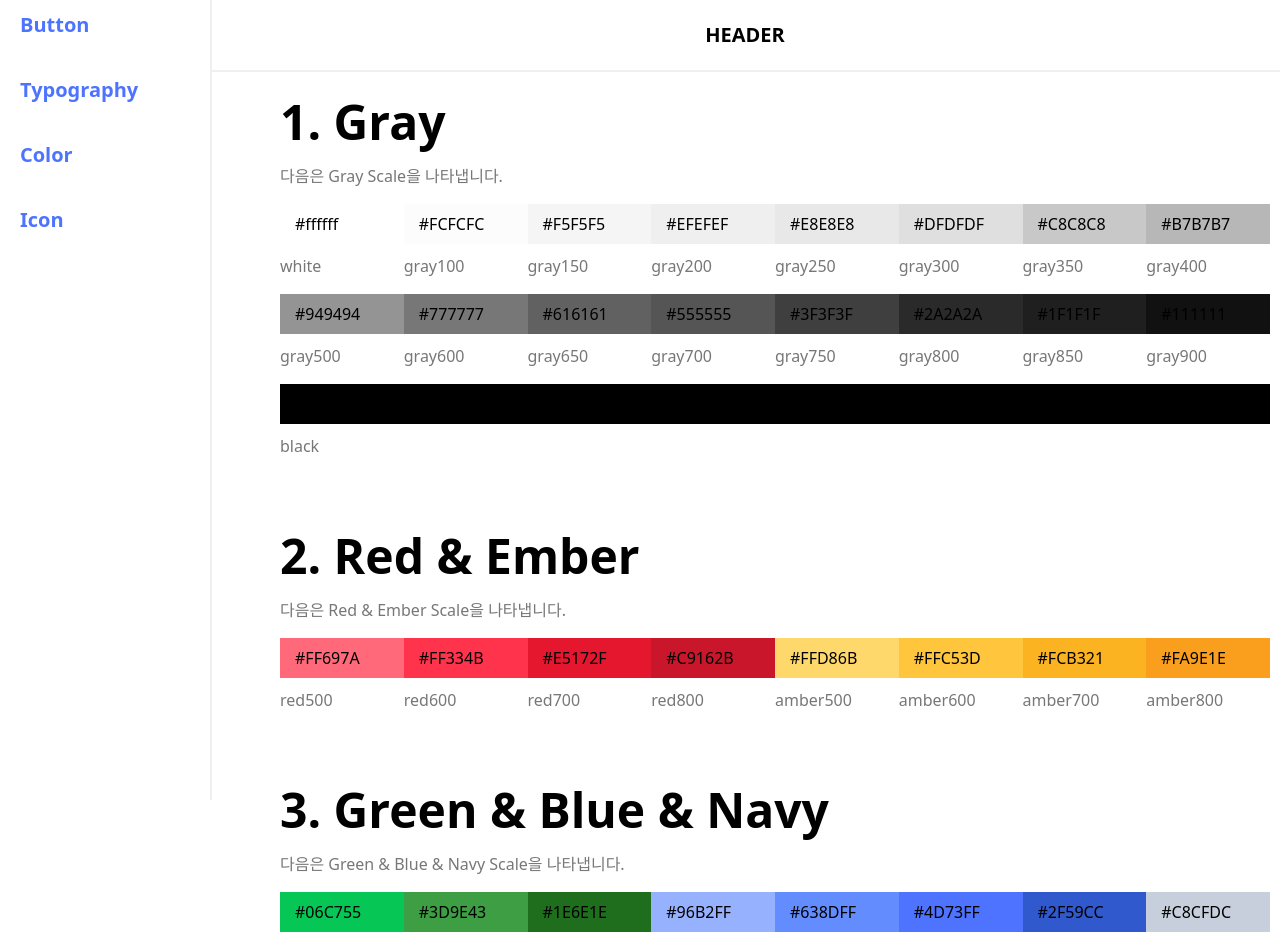
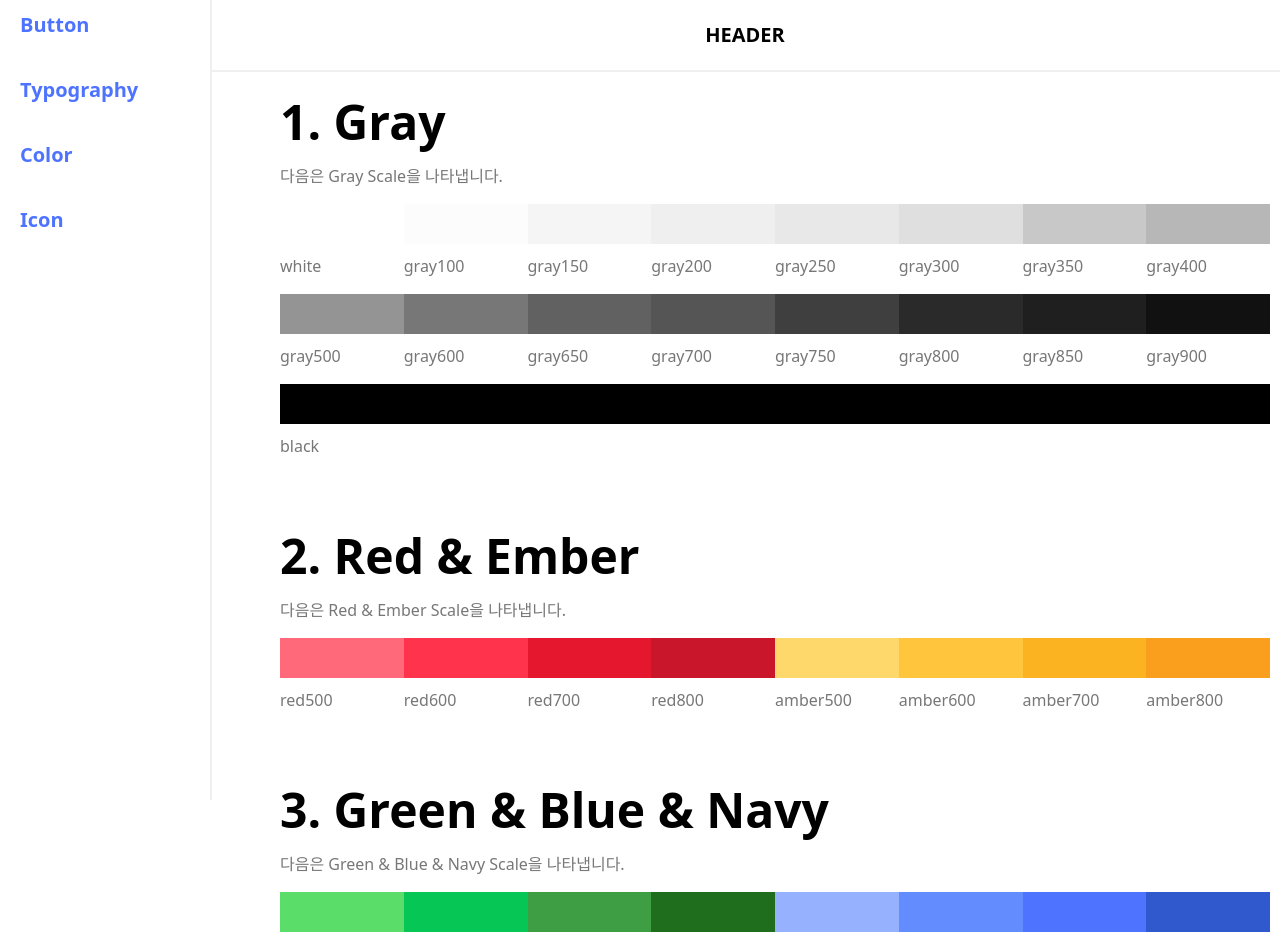
Before and after one commit to dongggggae/_hyun-design-system, a React (Vite) app: page /components/Color in a window 1280 px wide. Shown: the top 946 px of the page. Built offline with nearby package versions, Linux system fonts and the light colour scheme.

Commit message:
Docs 수정

```diff
--- a/src/pages/components/Color.jsx
+++ b/src/pages/components/Color.jsx
@@ -25,13 +25,6 @@ const ColorBox = styled.div`
   background-color: ${(props) => colors[props.color]};
 `;
 
-const ColorCode = styled.p`
-  position: absolute;
-  top: 0;
-  left: 15px;
-  line-height: 40px;
-`;
-
 const ComponentPage = () => {
   const colorKeys = Object.keys(colors);
 
@@ -45,7 +38,6 @@ const ComponentPage = () => {
             {colorKeys.slice(0, 17).map((color, index) => (
               <ColorUnit key={index}>
                 <ColorBox color={color}></ColorBox>
-                <ColorCode>{colors[color]}</ColorCode>
                 <Text>{color}</Text>
               </ColorUnit>
             ))}
@@ -59,7 +51,6 @@ const ComponentPage = () => {
             {colorKeys.slice(17, 25).map((color, index) => (
               <ColorUnit key={index}>
                 <ColorBox color={color}></ColorBox>
-                <ColorCode>{colors[color]}</ColorCode>
                 <Text>{color}</Text>
               </ColorUnit>
             ))}
@@ -70,10 +61,9 @@ const ComponentPage = () => {
           <Heading as="h2" size={2} text="3. Green & Blue & Navy" />
           <Text>다음은 Green & Blue & Navy Scale을 나타냅니다.</Text>
           <ColorWrap>
-            {colorKeys.slice(26, 39).map((color, index) => (
+            {colorKeys.slice(25, 39).map((color, index) => (
               <ColorUnit key={index}>
                 <ColorBox color={color}></ColorBox>
-                <ColorCode>{colors[color]}</ColorCode>
                 <Text>{color}</Text>
               </ColorUnit>
             ))}
--- a/src/pages/components/Icon.jsx
+++ b/src/pages/components/Icon.jsx
@@ -37,7 +37,6 @@ const ComponentContent = styled.div`
 const ComponentPage = () => {
   const theme = useTheme();
   const iconMap = theme.components.icon.iconTypes;
-  console.log(iconMap);
 
   return (
     <div className="Docs">
```
